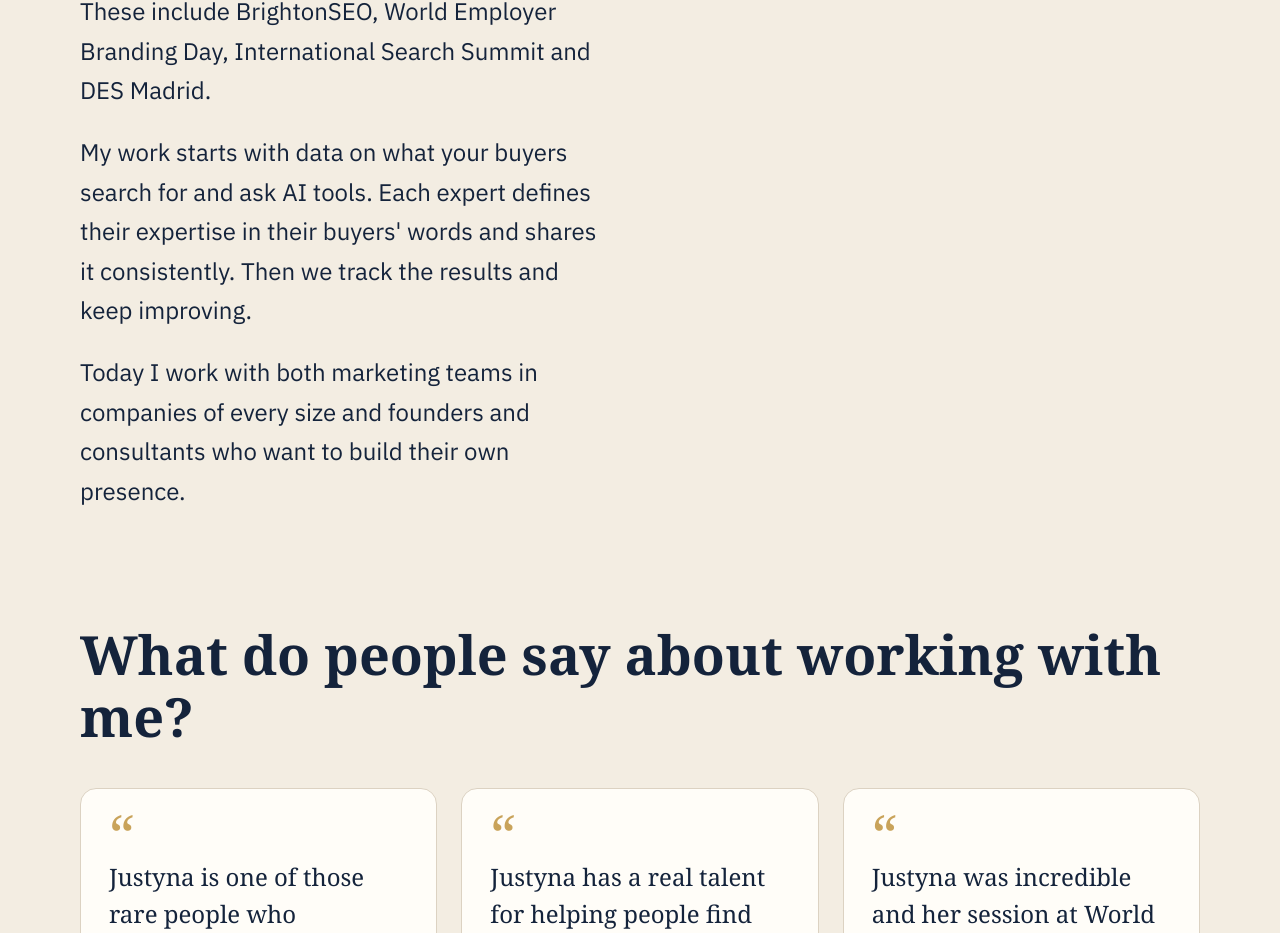
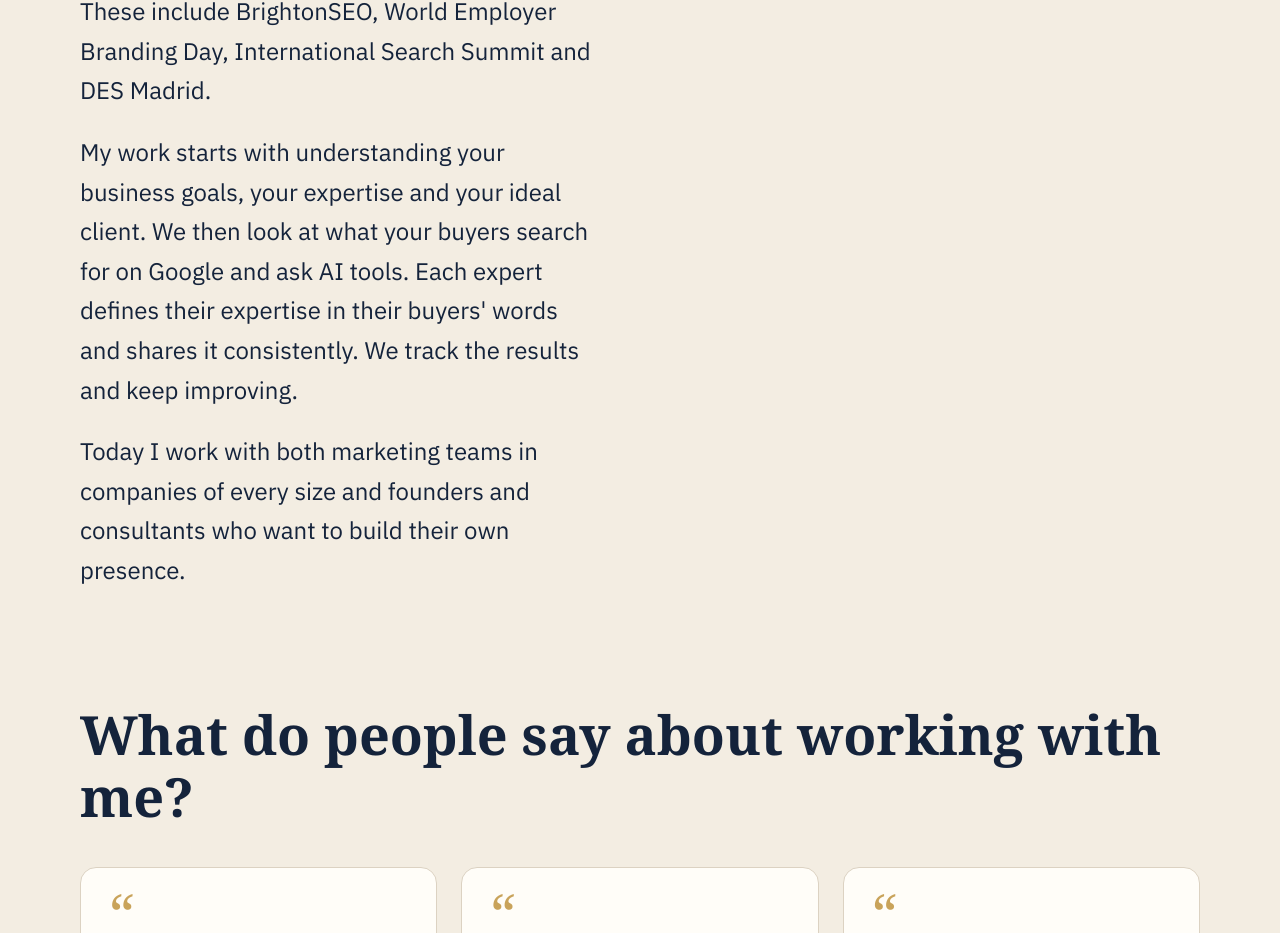
Before and after one commit to jjbrown-cyber/modernexpertlab-website, a plain HTML site: page index.html in a window 1280 px wide. Shown: the part 8628-9561 px from the top of the page. Drawn offline with nearby package versions, Linux system fonts and the light colour scheme.

Commit message:
About: work starts with goals, expertise and ideal client
Co-Authored-By: Claude Opus 5.5 <noreply@anthropic.com>
Claude-Session: https://claude.ai/code/session_01GRUz7uxhFg1XUA9FdbV99y

```diff
--- a/index.html
+++ b/index.html
@@ -512,7 +512,7 @@ img{max-width:100%}
 <h2 style="margin: 0; font-size: 54px; line-height: 1.15;">About me</h2>
 <p style="margin: 0; font-size: 24px; line-height: 1.65;">I'm a Chartered Institute of Marketing certified marketer who has spent nearly 20 years helping companies get found online. Early in my career, I focused mostly on search marketing. I ran global campaigns for SAP, Atlassian, Caterpillar and 3M. Later, I built LinkedIn programmes that helped global brands turn employees into trusted voices.</p>
 <p style="margin: 0; font-size: 24px; line-height: 1.65;">I was once a quiet expert myself, afraid of public speaking. Changing that led to a fascinating six-year journey of training marketers around the world for a search engine. My own visibility as an expert has since helped generate over £1.5M in revenue. I also became a conference speaker at some of the world's top marketing events. These include BrightonSEO, World Employer Branding Day, International Search Summit and DES Madrid.</p>
-<p style="margin: 0; font-size: 24px; line-height: 1.65;">My work starts with data on what your buyers search for and ask AI tools. Each expert defines their expertise in their buyers' words and shares it consistently. Then we track the results and keep improving.</p>
+<p style="margin: 0; font-size: 24px; line-height: 1.65;">My work starts with understanding your business goals, your expertise and your ideal client. We then look at what your buyers search for on Google and ask AI tools. Each expert defines their expertise in their buyers' words and shares it consistently. We track the results and keep improving.</p>
 <p style="margin: 0; font-size: 24px; line-height: 1.65;">Today I work with both marketing teams in companies of every size and founders and consultants who want to build their own presence.</p>
 
 </div>
```
